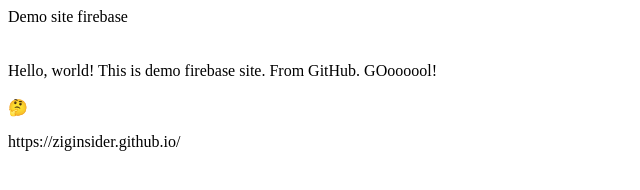
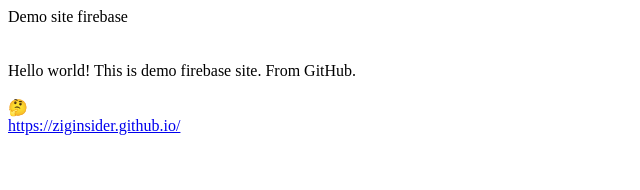
Before and after one commit to ziginsider/site, a plain HTML site: page public/index.html in a window 1280 px wide. Shown: the whole page, without its empty margins (0-640 px from the left). Drawn offline with Linux system fonts and the light colour scheme.

Commit message:
Update index.html

```diff
--- a/public/index.html
+++ b/public/index.html
@@ -7,12 +7,12 @@
 <br>
 <br>
 <br>
-Hello, world! This is demo firebase site. From GitHub. GOoooool!
+Hello world! This is demo firebase site. From GitHub.
 <br>
 <br>
 🤔
 <br>
-<p>https://ziginsider.github.io/</p>
+<a href="https://ziginsider.github.io/">https://ziginsider.github.io/</a>
 </body>
 
 </html>
```
